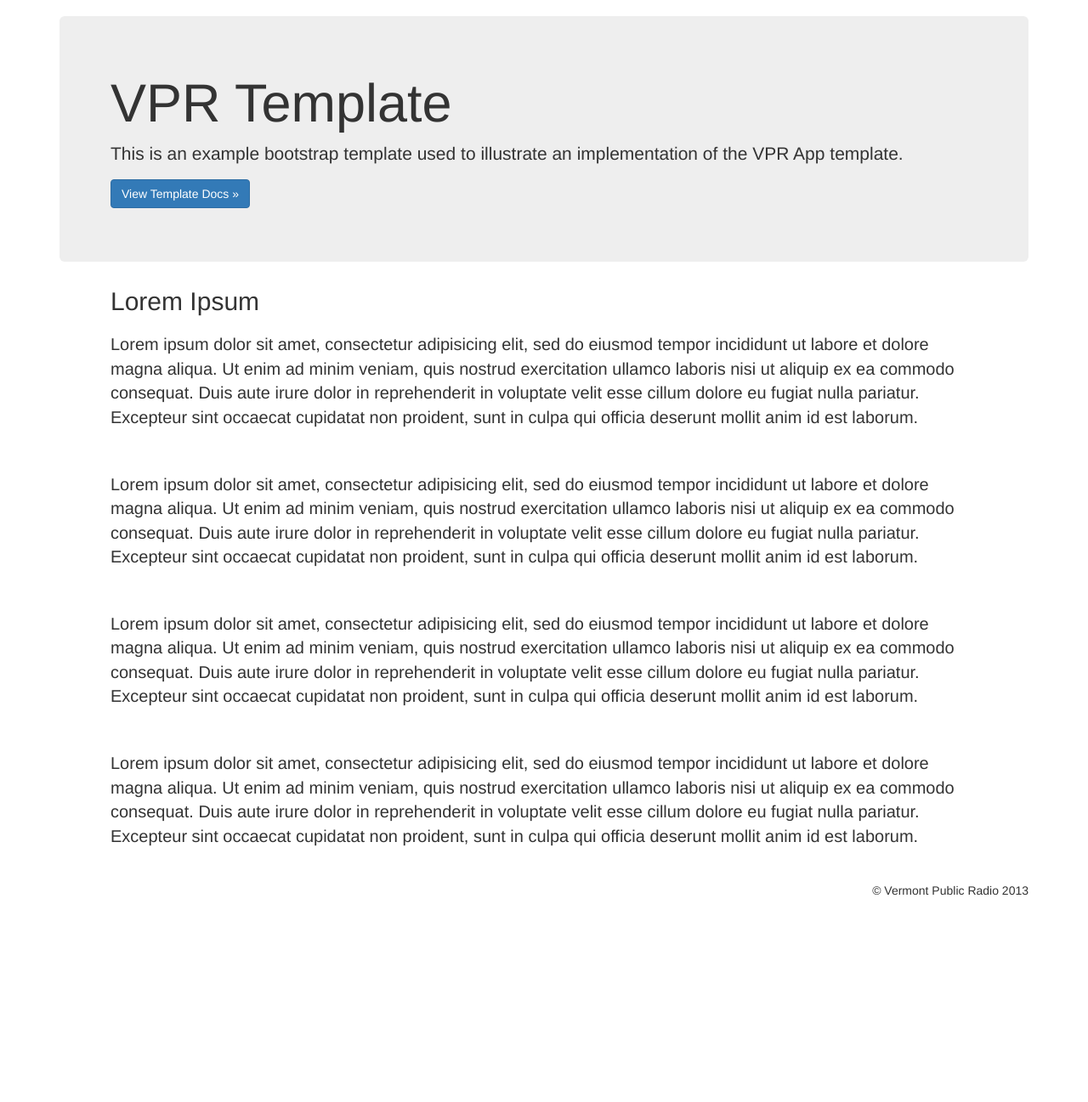
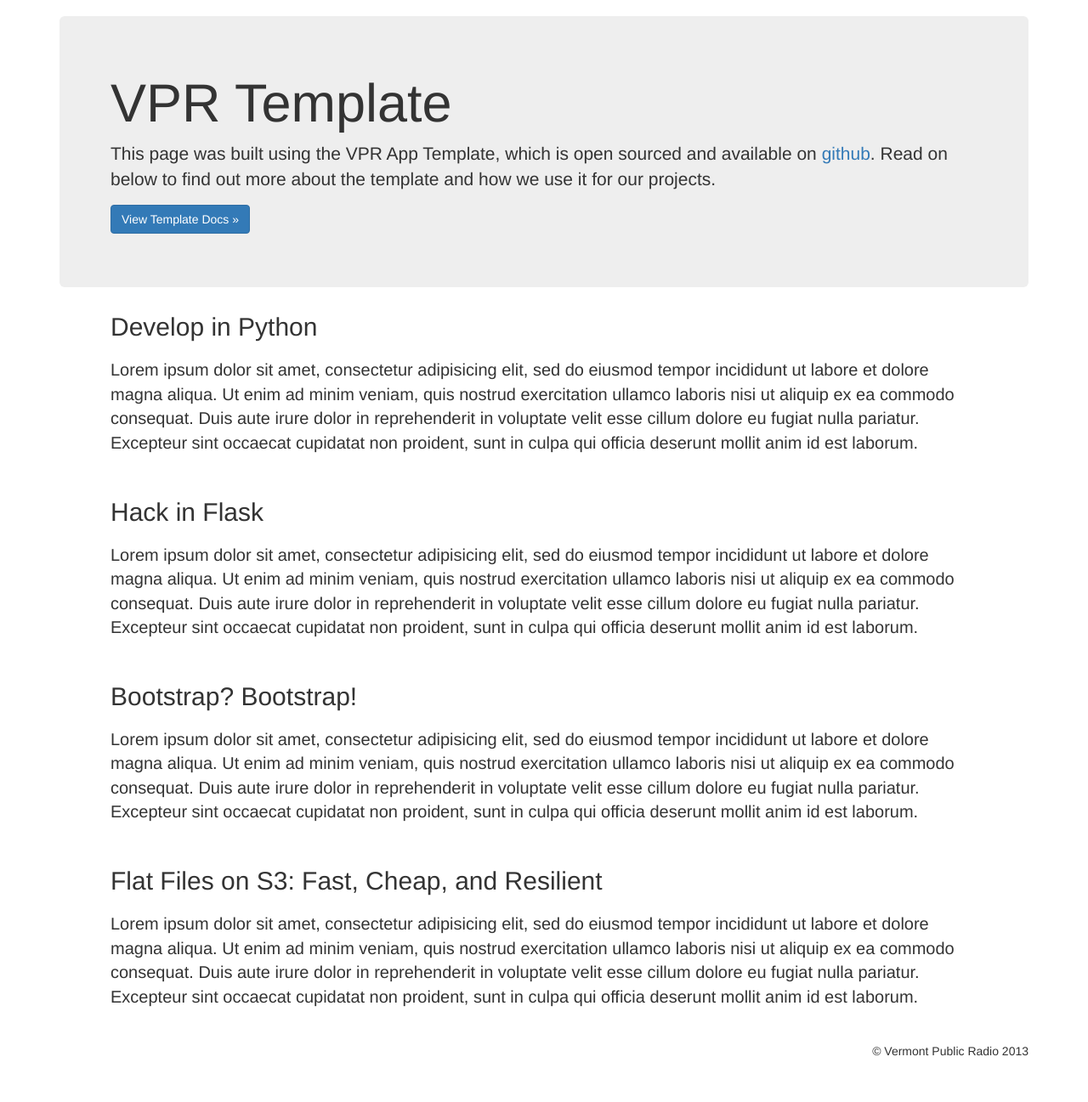
Before and after one commit to vprnet/old-app-template, a Flask app: page / in a window 1280 px wide. Shown: the part 51-1348 px from the top of the page at 85% size. Before the commit the page ends 1105 px from the top, so only its background shows below. Run offline with Flask 2, Linux system fonts and the light colour scheme; style sheets or scripts are compiled from the project's sources; some libraries are stand-ins or nearby versions.

Commit message:
Update README and template

```diff
--- a/_settings.py
+++ b/_settings.py
@@ -2,7 +2,7 @@
 AWS_KEY = 'REQUIRED'
 AWS_SECRET_KEY = 'REQUIRED'
 AWS_BUCKET = 'REQUIRED'
-AWS_DIRECTORY = ''  # Leave blank unless project not at base URL
+AWS_DIRECTORY = ''  # Leave blank *not false* unless project not at base URL
                     # i.e. example.com/apps/ instead of example.com/
 
 # Cache Settings (units in seconds)
--- a/static/sass/_vpr.scss
+++ b/static/sass/_vpr.scss
@@ -44,7 +44,7 @@
         position: relative;
         top: 4px;
         left: 10px;
-        @media (max-width: 768px) {
+        @media (max-width: $tablet) {
             display: none;
         }
     }
@@ -74,7 +74,7 @@
         div {
             background-size: 100%;
         }
-        @media (max-width: 768px) {
+        @media (max-width: $tablet) {
             &:first-child {
                 margin-right: 15px;
             }
--- a/templates/base.html
+++ b/templates/base.html
@@ -24,7 +24,7 @@
     <meta name="twitter:image:src" content="{{ social.img }}">
     {% endif %}
 
-    <!-- Le styles -->
+    <!-- Styles -->
     <link rel="stylesheet" href="//netdna.bootstrapcdn.com/bootstrap/3.0.2/css/bootstrap.min.css">
     <link href="{{ url_for('static', filename='css/style.css') }}" rel="stylesheet">
 
@@ -39,11 +39,10 @@
     <!--Underwriter Script -->
     <script type='text/javascript'> var googletag = googletag || {}; googletag.cmd = googletag.cmd || []; (function() { var gads = document.createElement('script'); gads.async = true; gads.type = 'text/javascript'; var useSSL = 'https:' == document.location.protocol; gads.src = (useSSL ? 'https:' : 'http:') +  '//www.googletagservices.com/tag/js/gpt.js'; var node = document.getElementsByTagName('script')[0]; node.parentNode.insertBefore(gads, node); })(); </script>
     <script type='text/javascript'> googletag.cmd.push(function() { googletag.defineSlot( '/6634685/VPR-Sitewide-UW-1-300x250', [300, 250], 'div-gpt-ad-1365016583819-0' ).addService(googletag.pubads()); googletag.pubads().enableSingleRequest(); googletag.enableServices(); }); </script>
-    <!-- end underwriter scripts -->
 
     <!-- Analytics script -->
     <script type="text/javascript">(function() {var ga = document.createElement('script'); ga.type = 'text/javascript'; ga.async = true;ga.src = '//stream.publicbroadcasting.net/analytics/aayb.js';var s = document.getElementsByTagName('script')[0]; s.parentNode.insertBefore(ga, s);})();</script>
-    <!-- end analytics script -->
+
 </head>
 
 <body>
--- a/templates/content.html
+++ b/templates/content.html
@@ -7,14 +7,17 @@
 
 <div class="jumbotron" style="margin-top: 25px;">
     <h1>VPR Template</h1>
-    <p>This is an example bootstrap template used to illustrate an implementation of the VPR App template.</p>
-    <p><a class="btn btn-large btn-primary" href="https://github.com/vprnet/project-skeleton#vpr-project-skeleton">View Template Docs &raquo;</a></p>
+    <p>This page was built using the VPR App Template, which is open sourced and available on <a href="https://github.com/vprnet/app-template">github</a>. Read on below to find out more about the template and how we use it for our projects.</p>
+    <p><a class="btn btn-large btn-primary" href="https://github.com/vprnet/app-template#vpr-project-skeleton">View Template Docs &raquo;</a></p>
 </div>
 
-<h2 style="padding-left: 60px;">Lorem Ipsum</h2>
+<h2 style="padding-left: 60px;">Develop in Python</h2>
 <p style="padding: 10px 60px 30px; font-size: 20px; font-weight: 300;">Lorem ipsum dolor sit amet, consectetur adipisicing elit, sed do eiusmod tempor incididunt ut labore et dolore magna aliqua. Ut enim ad minim veniam, quis nostrud exercitation ullamco laboris nisi ut aliquip ex ea commodo consequat. Duis aute irure dolor in reprehenderit in voluptate velit esse cillum dolore eu fugiat nulla pariatur. Excepteur sint occaecat cupidatat non proident, sunt in culpa qui officia deserunt mollit anim id est laborum.</p>
+<h2 style="padding-left: 60px;">Hack in Flask</h2>
 <p style="padding: 10px 60px 30px; font-size: 20px; font-weight: 300;">Lorem ipsum dolor sit amet, consectetur adipisicing elit, sed do eiusmod tempor incididunt ut labore et dolore magna aliqua. Ut enim ad minim veniam, quis nostrud exercitation ullamco laboris nisi ut aliquip ex ea commodo consequat. Duis aute irure dolor in reprehenderit in voluptate velit esse cillum dolore eu fugiat nulla pariatur. Excepteur sint occaecat cupidatat non proident, sunt in culpa qui officia deserunt mollit anim id est laborum.</p>
+<h2 style="padding-left: 60px;">Bootstrap? Bootstrap!</h2>
 <p style="padding: 10px 60px 30px; font-size: 20px; font-weight: 300;">Lorem ipsum dolor sit amet, consectetur adipisicing elit, sed do eiusmod tempor incididunt ut labore et dolore magna aliqua. Ut enim ad minim veniam, quis nostrud exercitation ullamco laboris nisi ut aliquip ex ea commodo consequat. Duis aute irure dolor in reprehenderit in voluptate velit esse cillum dolore eu fugiat nulla pariatur. Excepteur sint occaecat cupidatat non proident, sunt in culpa qui officia deserunt mollit anim id est laborum.</p>
+<h2 style="padding-left: 60px;">Flat Files on S3: Fast, Cheap, and Resilient</h2>
 <p style="padding: 10px 60px 30px; font-size: 20px; font-weight: 300;">Lorem ipsum dolor sit amet, consectetur adipisicing elit, sed do eiusmod tempor incididunt ut labore et dolore magna aliqua. Ut enim ad minim veniam, quis nostrud exercitation ullamco laboris nisi ut aliquip ex ea commodo consequat. Duis aute irure dolor in reprehenderit in voluptate velit esse cillum dolore eu fugiat nulla pariatur. Excepteur sint occaecat cupidatat non proident, sunt in culpa qui officia deserunt mollit anim id est laborum.</p>
 {% endblock %}
 
```
Also changed, not shown: README.md.
